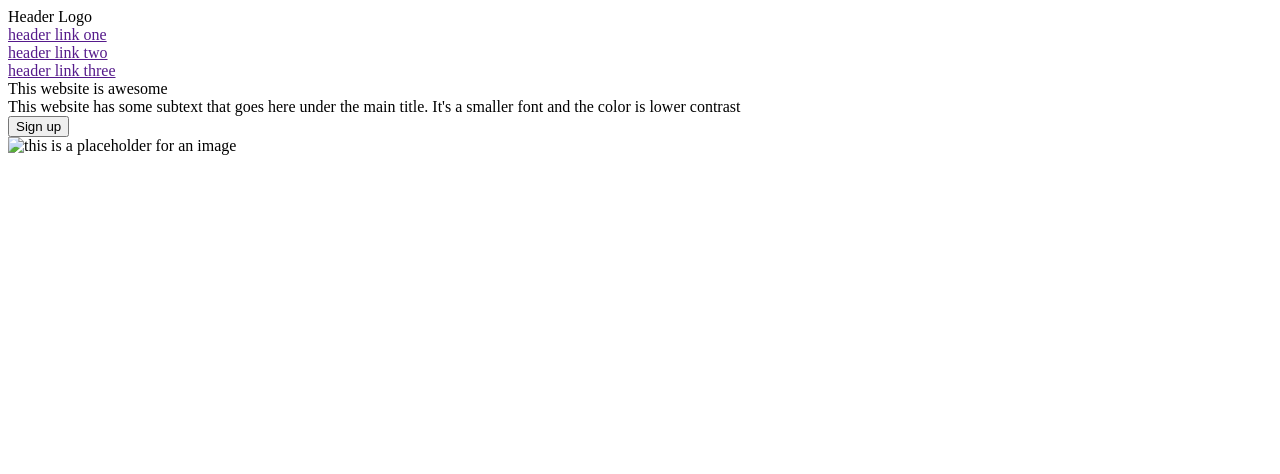
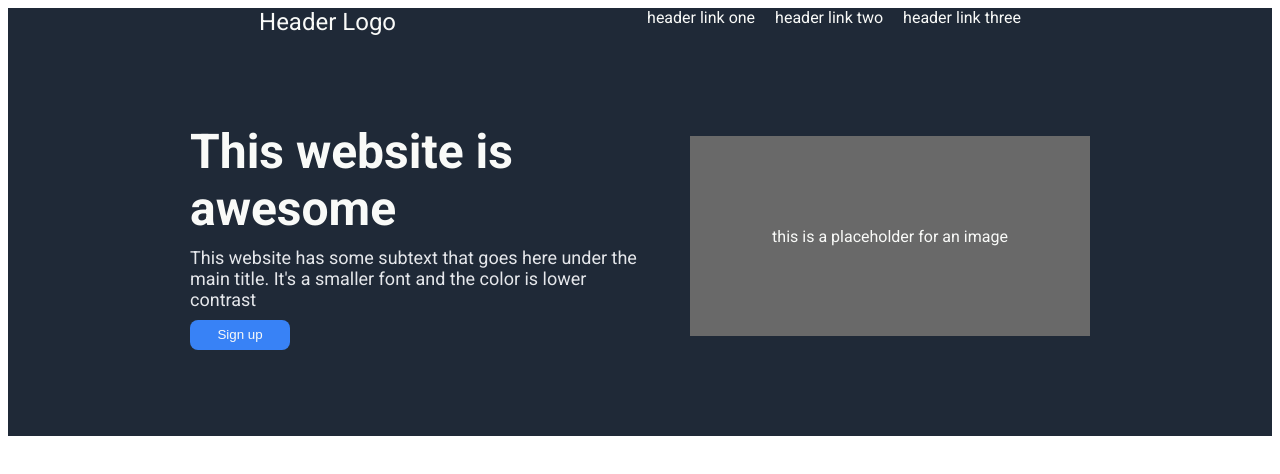
Before and after one commit to PangLuo/landing-page, a plain HTML site: page index.html in a window 1280 px wide. Drawn offline with Linux system fonts and the light colour scheme.

Commit message:
Update header

```diff
--- a/index.html
+++ b/index.html
@@ -4,8 +4,13 @@
   <meta charset="UTF-8">
   <meta name="viewport" content="width=device-width, initial-scale=1.0">
   <title>Document</title>
+  <link rel="preconnect" href="https://fonts.googleapis.com">
+  <link rel="preconnect" href="https://fonts.gstatic.com" crossorigin>
+  <link href="https://fonts.googleapis.com/css2?family=Roboto:wght@400;700&display=swap" rel="stylesheet">
+  <link rel="stylesheet" href="style.css">
 </head>
 <body>
+  <div class="header-hero">
     <div class="header">
       <div class="logo">Header Logo</div>
       <div class="header-links">
@@ -13,6 +18,8 @@
         <div><a href="">header link two</a></div>
         <div><a href="">header link three</a></div>
       </div>
+    </div>
+    <div class="hero-image">
       <div class="hero">
         <div class="hero-main">
           This website is awesome
@@ -24,7 +31,8 @@
           <button>Sign up</button>
         </div>
       </div>
-    <img src="url" alt="this is a placeholder for an image">
+      <div class="hero-img-placeholder">this is a placeholder for an image</div>
+    </div>
   </div>
 </body>
 </html>
--- /dev/null
+++ b/style.css
@@ -0,0 +1,78 @@
+body {
+  display: flex;
+  font-family: "Roboto", Arial, sans-serif;
+}
+
+.header-hero {
+  display: flex;
+  flex-direction: column;
+  flex: 1;
+  background-color: #1F2937;
+}
+
+.header {
+  display: flex;
+  justify-content: space-evenly;
+}
+
+.logo {
+  font-size: 24px;
+  color: #F9FAF8;
+}
+
+.header-links {
+  display: flex;
+  flex-direction: row;
+  gap: 20px;
+}
+
+a {
+  text-decoration: none;
+  color: #F9FAF8;
+}
+
+.hero-image {
+  display: flex;
+  align-items: center;
+  justify-content: center;
+  height: 400px;
+  gap: 50px;
+}
+
+.hero {
+  display: flex;
+  flex-direction: column;
+  gap: 10px;
+}
+
+.hero-main {
+  font-size: 48px;
+  color: #F9FAF8;
+  font-weight: 900;
+  width: 400px;
+}
+
+.hero-secondary {
+  font-size: 18px;
+  color: #E5E7EB;
+  width: 450px;
+}
+
+.hero-sign-up button {
+  background-color: #3882F6;
+  color: #F9FAF8;
+  border: none;
+  width: 100px;
+  height: 30px;
+  border-radius: 8px;
+}
+
+.hero-img-placeholder {
+  width: 400px;
+  height: 200px;
+  background-color: dimgray;
+  color: #F9FAF8;
+  display: flex;
+  justify-content: center;
+  align-items: center;
+}
```
Lines whose indentation alone changed are shown as unchanged.
